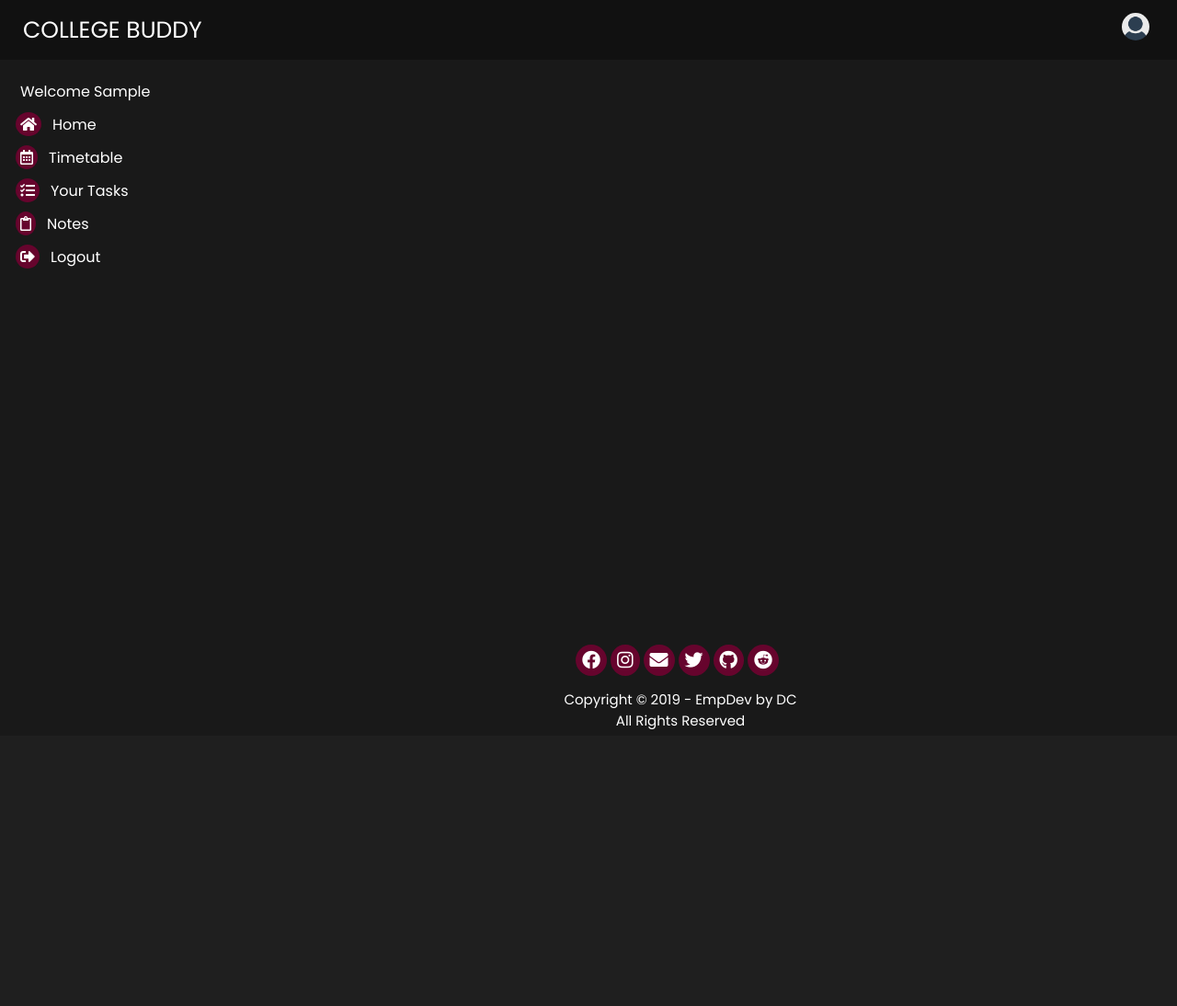
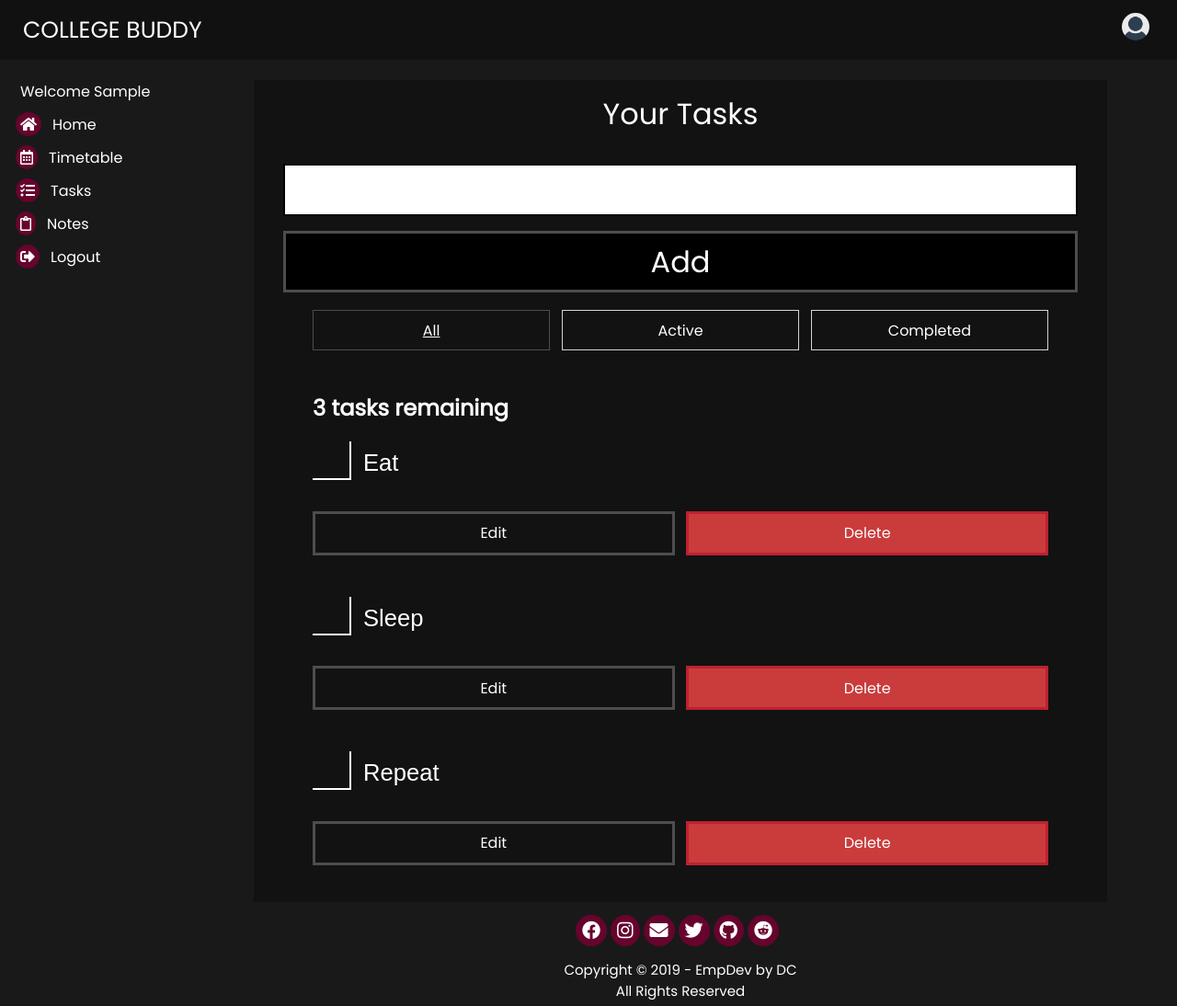
Before and after one commit to dchhitarka/collegeBuddy, a Django app: page /tasks in a window 1280 px wide. Shown: the whole page at 92% size. Before the commit the page ends 793 px from the top, so only its background shows below. Run offline with Django 3.2, Linux system fonts and the light colour scheme; the visitor is signed in with stand-in values (Sample User, id 1); data that the repository does not hold is empty; some libraries are stand-ins or nearby versions.

Commit message:
Bug fixes, added new tasks view and working on it

```diff
--- a/clgBuddy/urls.py
+++ b/clgBuddy/urls.py
@@ -18,8 +18,7 @@ from django.urls import path, include
 
 urlpatterns = [
     path('', include('student.urls')),
-    # path('user/', include('student.urls')),
     path('user/', include('django.contrib.auth.urls')),
     path('admin/', admin.site.urls),
-    path('ckeditor/', include('ckeditor_uploader.urls')),
+    # path('ckeditor/', include('ckeditor_uploader.urls')),
 ]
--- a/requirements.txt
+++ b/requirements.txt
@@ -1,6 +1,5 @@
 astroid==2.3.3
 Django==2.2.6
-django-ckeditor==5.8.0
 django-js-asset==1.2.2
 django-mysql==3.2.0
 django-progressive-web-app==0.1.1
--- a/student/models.py
+++ b/student/models.py
@@ -1,6 +1,6 @@
 from django.db import models
 from django.contrib.auth.models import AbstractBaseUser, BaseUserManager
-from ckeditor_uploader.fields import RichTextUploadingField
+# from ckeditor_uploader.fields import RichTextUploadingField
 from datetime import datetime
 # from dateutil.tz import tzlocal
 # from django.utils.timezone import now
@@ -109,7 +109,7 @@ class Topics(models.Model):
 
 # Posts(Replies) on a topic
 class Posts(models.Model):
-    post_content    = RichTextUploadingField()
+    post_content    = models.TextField()
     post_date       = models.DateTimeField(auto_now_add=True)
     post_topic      = models.ForeignKey(Topics, on_delete=models.CASCADE)
     post_by         = models.ForeignKey(UserAccount, on_delete=models.CASCADE)
@@ -122,7 +122,7 @@ class Posts(models.Model):
 
 class Notes(models.Model):
     title       = models.CharField(max_length=255)
-    content     = RichTextUploadingField()
+    content     = models.TextField()
     created_on  = models.DateTimeField(auto_now_add=True)
     notes_by    = models.ForeignKey(UserAccount, on_delete=models.CASCADE)
     color       = models.CharField(max_length=255)
--- a/student/static/css/main.css
+++ b/student/static/css/main.css
@@ -197,7 +197,10 @@ section{
     cursor: pointer;
     margin: 15px auto;
 }
-.showDisp:hover, .createNew:hover{
+.createNew{
+    border: 1px solid white;
+}
+.showDisp:hover{
     color:  #66042D;
     background-color: black;
     border: 1px solid #66042D;
@@ -226,7 +229,7 @@ section{
     .task, .note{
         padding: 7px;
         margin: 7px;
-        max-width: 350px;
+        width: 375px;
         border-radius: 7px;
     }
     .task{
--- /dev/null
+++ b/student/static/css/tasks.css
@@ -0,0 +1,280 @@
+ul {
+    list-style: none;
+    padding: 0;
+  }
+  button {
+    border: none;
+    margin: 0;
+    padding: 0;
+    width: auto;
+    overflow: visible;
+    background: transparent;
+    color: inherit;
+    font: inherit;
+    line-height: normal;
+    -webkit-font-smoothing: inherit;
+    -moz-osx-font-smoothing: inherit;
+    -webkit-appearance: none;
+  }
+  button::-moz-focus-inner {
+    border: 0;
+  }
+  button,
+  input,
+  optgroup,
+  select,
+  textarea {
+    font-family: inherit;
+    font-size: 100%;
+    line-height: 1.15;
+    margin: 0;
+  }
+  button,
+  input {
+    overflow: visible;
+  }
+  input[type="text"] {
+    border-radius: 0;
+  }
+  /* body {
+    width: 100%;
+    max-width: 68rem;
+    margin: 0 auto;
+    font: 1.6rem/1.25 Arial, sans-serif;
+    background-color: #f5f5f5;
+    color: #4d4d4d;
+  }
+  @media screen and (min-width: 620px) {
+    body {
+      font-size: 1.9rem;
+      line-height: 1.31579;
+    }
+  } */
+  /*END RESETS*/
+  /* GLOBAL STYLES */
+  /* section{
+      color: black;
+      margin: 0;
+      padding: 0;
+  } */
+  .form-group > input[type="text"] {
+    display: inline-block;
+    margin-top: 0.4rem;
+  }
+  .btn {
+    padding: 0.8rem 1rem 0.7rem;
+    border: 0.2rem solid #4d4d4d;
+    cursor: pointer;
+    text-transform: capitalize;
+  }
+  .btn.toggle-btn {
+    border-width: 1px;
+    border-color: #d3d3d3;
+  }
+  .btn.toggle-btn[aria-pressed="true"] {
+    text-decoration: underline;
+    border-color: #4d4d4d;
+  }
+  .btn__danger {
+    color: #fff;
+    background-color: #ca3c3c;
+    border-color: #bd2130;
+  }
+  .btn__filter {
+    border-color: lightgrey;
+  }
+  .btn__primary {
+    color: #fff;
+    background-color: #000;
+  }
+  .btn-group {
+    display: flex;
+    justify-content: space-between;
+  }
+  .btn-group > * {
+    flex: 1 1 49%;
+  }
+  .btn-group > * + * {
+    margin-left: 0.8rem;
+  }
+  .label-wrapper {
+    margin: 0;
+    flex: 0 0 100%;
+    text-align: center;
+  }
+  .visually-hidden {
+    position: absolute !important;
+    height: 1px;
+    width: 1px;
+    overflow: hidden;
+    clip: rect(1px 1px 1px 1px);
+    clip: rect(1px, 1px, 1px, 1px);
+    white-space: nowrap;
+  }
+  [class*="stack"] > * {
+    margin-top: 0;
+    margin-bottom: 0;
+  }
+  .stack-small > * + * {
+    margin-top: 1.25rem;
+  }
+  .stack-large > * + * {
+    margin-top: 2.5rem;
+  }
+  @media screen and (min-width: 550px) {
+    .stack-small > * + * {
+      margin-top: 1.4rem;
+    }
+    .stack-large > * + * {
+      margin-top: 2.8rem;
+    }
+  }
+  .stack-exception {
+    margin-top: 1.2rem;
+  }
+  /* END GLOBAL STYLES */
+  .todoapp {
+    background: #121212;
+    margin: 0/*2rem 0 4rem 0*/;
+    padding: 8px 2rem;
+    position: relative;
+    box-shadow: 0 2px 4px 0 rgba(0, 0, 0, 0.2), 0 2.5rem 5rem 0 rgba(0, 0, 0, 0.1);
+  }
+  @media screen and (min-width: 550px) {
+    .todoapp {
+      padding: 8px 2rem 40px 2rem;
+    }
+  }
+  .todoapp > * {
+    max-width: 50rem;
+    margin-left: auto;
+    margin-right: auto;
+  }
+  .todoapp > form {
+    max-width: 100%;
+  }
+  .todoapp > h1 {
+    display: block;
+    max-width: 100%;
+    text-align: center;
+    margin: 0;
+    margin-bottom: 1rem;
+  }
+  .label__lg {
+    line-height: 1.01567;
+    font-weight: 300;
+    padding: 0.8rem;
+    margin-bottom: 1rem;
+    text-align: center;
+  }
+  .input__lg {
+    padding: 0.5rem;
+    border: 2px solid #000;
+  }
+  .input__lg:focus {
+    border-color: #000;
+    box-shadow: inset 0 0 0 4px;
+  }
+  [class*="__lg"] {
+    display: inline-block;
+    width: 100%;
+    font-size: 1.5rem;
+  }
+  [class*="__lg"]:not(:last-child) {
+    margin-bottom: 1rem;
+  }
+  @media screen and (min-width: 620px) {
+    [class*="__lg"] {
+      font-size: 2rem;
+    }
+  }
+  .filters {
+    width: 100%;
+    margin: unset auto;
+  }
+  /* Todo item styles */
+  .todo {
+    display: flex;
+    flex-direction: row;
+    flex-wrap: wrap;
+  }
+  .todo > * {
+    flex: 0 0 100%;
+  }
+  .todo-text {
+    width: 100%;
+    min-height: 4.4rem;
+    padding: 0.4rem 0.8rem;
+    border: 2px solid #565656;
+  }
+  .todo-text:focus {
+    box-shadow: inset 0 0 0 2px;
+  }
+  /* CHECKBOX STYLES */
+  .c-cb {
+    box-sizing: border-box;
+    font-family: Arial, sans-serif;
+    -webkit-font-smoothing: antialiased;
+    font-weight: 400;
+    font-size: 1.6rem;
+    line-height: 1.25;
+    display: block;
+    position: relative;
+    min-height: 44px;
+    padding-left: 40px;
+    clear: left;
+  }
+  .c-cb > label::before,
+  .c-cb > input[type="checkbox"] {
+    box-sizing: border-box;
+    top: -2px;
+    left: -2px;
+    width: 44px;
+    height: 44px;
+  }
+  .c-cb > input[type="checkbox"] {
+    -webkit-font-smoothing: antialiased;
+    cursor: pointer;
+    position: absolute;
+    z-index: 1;
+    margin: 0;
+    opacity: 0;
+  }
+  .c-cb > label {
+    font-size: inherit;
+    font-family: inherit;
+    line-height: inherit;
+    display: inline-block;
+    margin-bottom: 0;
+    padding: 8px 15px 5px;
+    cursor: pointer;
+    touch-action: manipulation;
+  }
+  .c-cb > label::before {
+    content: "";
+    position: absolute;
+    border: 2px solid currentColor;
+    background: transparent;
+  }
+  .c-cb > input[type="checkbox"]:focus + label::before {
+    border-width: 4px;
+    outline: 3px dashed #228bec;
+  }
+  .c-cb > label::after {
+    box-sizing: content-box;
+    content: "";
+    position: absolute;
+    top: 11px;
+    left: 9px;
+    width: 18px;
+    height: 7px;
+    transform: rotate(-45deg);
+    border: solid;
+    border-width: 0 0 5px 5px;
+    border-top-color: transparent;
+    opacity: 0;
+    background: transparent;
+  }
+  .c-cb > input[type="checkbox"]:checked + label::after {
+    opacity: 1;
+  }
--- a/student/static/js/api.js
+++ b/student/static/js/api.js
@@ -15,9 +15,9 @@ const saveTimetableApi = async (timetable) => {
                                 }
                             )
         let data = await res.json()
-        console.log(data)
+        alert(data.msg)
     }
     catch (error){
-        console.log(error.message)
+        alert(error.message)
     }
 }
--- a/student/static/js/models/timetable.js
+++ b/student/static/js/models/timetable.js
@@ -3,8 +3,8 @@ class TimeTable{
     subjects = []
 
     constructor(timetable){
-        this.day = timetable.day;
-        this.subjects = timetable.subjects;
+        this.day = timetable?.day ?? null;
+        this.subjects = timetable?.subjects ?? [];
     }
 }
 
--- a/student/templates/home.html
+++ b/student/templates/home.html
@@ -34,7 +34,7 @@
     <section class="task-list">
         <div class="sec-header">
             <a href="{%url 'tasks'%}">Tasks</a>
-            <a href="{% url 'newTask' %}" class="manageLink">Add Task</a>
+            <a href="{% url 'newTask' %}" class="manageLink">Manage Task</a>
         </div>
         {%if tasks%}
         {%for task in tasks%}
@@ -64,6 +64,7 @@
             <a href="{%url 'notes'%}">Notes</a>
             <a href="{% url 'newNote' %}" class="manageLink">Take Notes</a>
         </div>
+        {%if notes%}
         <ul class="notes">
             {%for note in notes%}
             <a href="{% url 'editNote' note.id %}">
@@ -80,6 +81,9 @@
             </a>
         {%endfor%}
         </ul>
+        {%else%}
+        <a href="{%url 'newNote'%}" class="class-value createNew">No notes available. Create new Note</a>
+        {%endif%}
     </section>
 
     <!-- <section class="forum-list">
--- a/student/templates/include/sidebar.html
+++ b/student/templates/include/sidebar.html
@@ -7,7 +7,7 @@
                 <a href="{% url 'home' %}"><li class="nav-item"><i class="fas fa-home"></i>Home</li></a>
                 <a href="{% url 'timetable' %}"><li class="nav-item"><i class="far fa-calendar-alt"></i>Timetable</li></a>
                 <!-- <a href="#" onclick="alert('Feature not ready yet!')"><li class="nav-item"><i class="far fa-address-book"></i>Attendance</li></a> -->
-                <a href="{% url 'tasks' %}"><li class="nav-item"><i class="fas fa-tasks"></i>Your Tasks</li></a>
+                <a href="{% url 'tasks' %}"><li class="nav-item"><i class="fas fa-tasks"></i>Tasks</li></a>
                 <a href="{% url 'notes' %}"><li class="nav-item"><i class="far fa-clipboard"></i>Notes</li></a>
                 <!-- <a href="{% url 'community' %}"><li class="nav-item"><i class="far fa-comments"></i>Community</li></a> -->
                 <!-- <a href="{% url 'market' %}"><li class="nav-item"><i class="fas fa-shopping-cart"></i>Market</li></a> -->
--- a/student/templates/tasks/tasks.html
+++ b/student/templates/tasks/tasks.html
@@ -5,6 +5,7 @@
 
 {%block linkCSS %}
 <link rel="stylesheet" href="{%static 'css/notes.css'%}">
+<link rel="stylesheet" href="{%static 'css/tasks.css'%}">
 {% endblock %}
 
 {%block topbarTitle%}
@@ -14,6 +15,102 @@
     <!-- <div class="create-note">
         <a href="{% url 'newTask' %}"><button class="new-note-button">Add</button></a>
     </div> -->
+    <!-- <section> -->
+    <div class="todoapp stack-large">
+        <form>
+            <h2 class="label-wrapper">
+            <label htmlFor="new-todo-input" class="label__lg">
+                Your Tasks
+            </label>
+            </h2>
+            <input
+            type="text"
+            id="new-todo-input"
+            class="input input__lg"
+            name="text"
+            autoComplete="off"
+            />
+            <button type="submit" class="btn btn__primary btn__lg">
+            Add
+            </button>
+        </form>
+        <div class="filters btn-group stack-exception">
+            <button type="button" class="btn toggle-btn" aria-pressed="true">
+            <span class="visually-hidden">Show </span>
+            <span>all</span>
+            <span class="visually-hidden"> tasks</span>
+            </button>
+            <button type="button" class="btn toggle-btn" aria-pressed="false">
+            <span class="visually-hidden">Show </span>
+            <span>Active</span>
+            <span class="visually-hidden"> tasks</span>
+            </button>
+            <button type="button" class="btn toggle-btn" aria-pressed="false">
+            <span class="visually-hidden">Show </span>
+            <span>Completed</span>
+            <span class="visually-hidden"> tasks</span>
+            </button>
+        </div>
+        <h2 id="list-heading">
+            3 tasks remaining
+        </h2>
+        <ul
+            role="list"
+            class="todo-list stack-large stack-exception"
+            aria-labelledby="list-heading"
+        >
+            <li class="todo stack-small">
+            <div class="c-cb">
+                <input id="todo-0" type="checkbox" defaultChecked={true} />
+                <label class="todo-label" htmlFor="todo-0">
+                Eat
+                </label>
+            </div>
+            <div class="btn-group">
+                <button type="button" class="btn">
+                Edit <span class="visually-hidden">Eat</span>
+                </button>
+                <button type="button" class="btn btn__danger">
+                Delete <span class="visually-hidden">Eat</span>
+                </button>
+            </div>
+            </li>
+            <li class="todo stack-small">
+            <div class="c-cb">
+                <input id="todo-1" type="checkbox" />
+                <label class="todo-label" htmlFor="todo-1">
+                Sleep
+                </label>
+            </div>
+            <div class="btn-group">
+                <button type="button" class="btn">
+                Edit <span class="visually-hidden">Sleep</span>
+                </button>
+                <button type="button" class="btn btn__danger">
+                Delete <span class="visually-hidden">Sleep</span>
+                </button>
+            </div>
+            </li>
+            <li class="todo stack-small">
+            <div class="c-cb">
+                <input id="todo-2" type="checkbox" />
+                <label class="todo-label" htmlFor="todo-2">
+                Repeat
+                </label>
+            </div>
+            <div class="btn-group">
+                <button type="button" class="btn">
+                Edit <span class="visually-hidden">Repeat</span>
+                </button>
+                <button type="button" class="btn btn__danger">
+                Delete <span class="visually-hidden">Repeat</span>
+                </button>
+            </div>
+            </li>
+        </ul>
+    </div>
+    <!-- </section> -->
+
 
     {%for task in tasks%}
     <ul class="tasks">
```
Also changed, not shown: clgBuddy/settings.py (+9 -9 lines), student/forms.py (+6 -4 lines), student/static/css/menu.css (+4 -3 lines), student/static/css/notes.css (+21 -17 lines), student/static/js/timetable.js (+36 -19 lines), student/templates/notes/editNote.html (+4 -6 lines), student/templates/notes/newNote.html (+11 -12 lines), student/templates/notes/notes.html (+8 -4 lines), student/templates/timetable/timetable.html (+7 -3 lines), student/views/timetable.py (+10 -3 lines).
